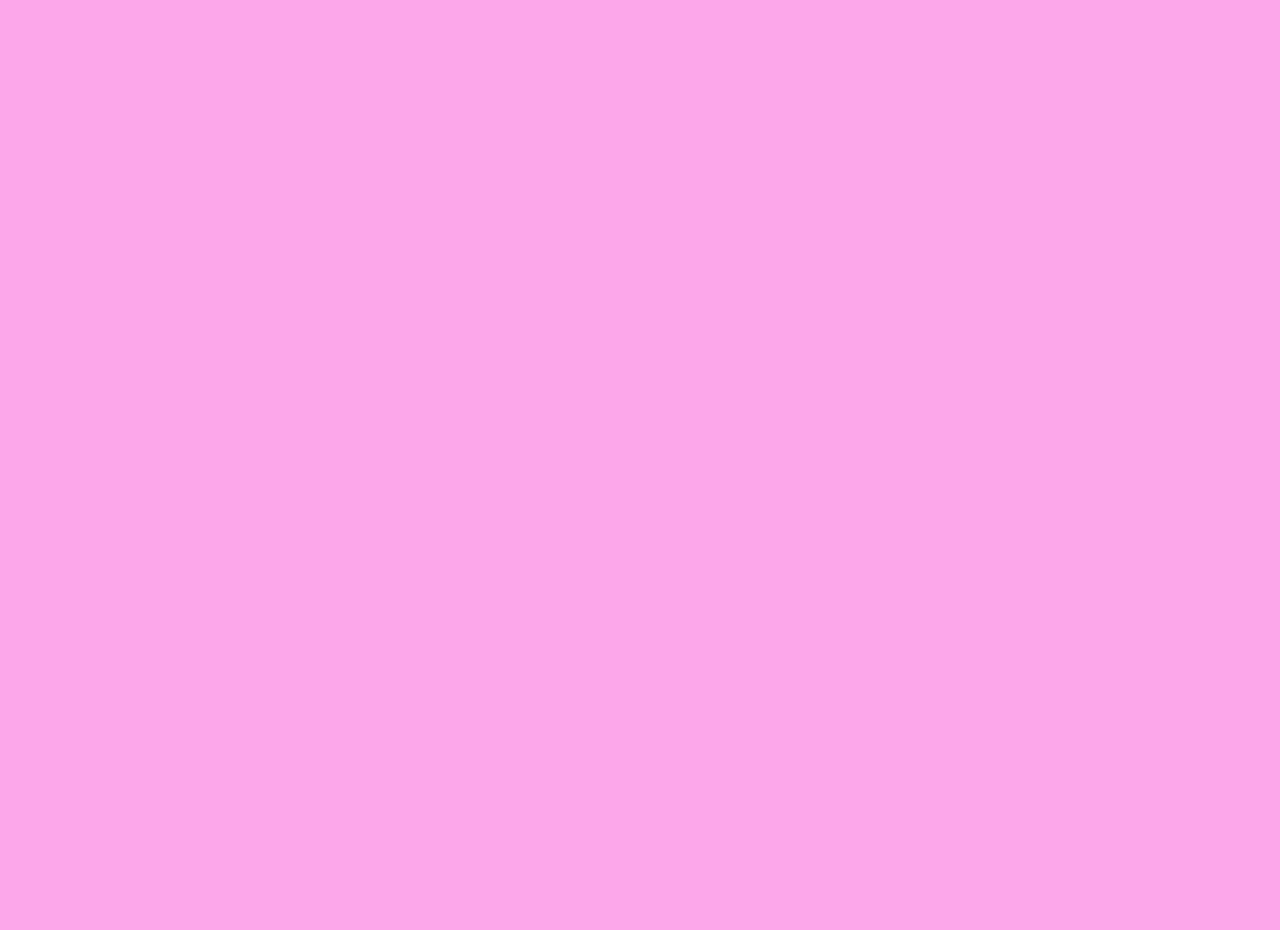
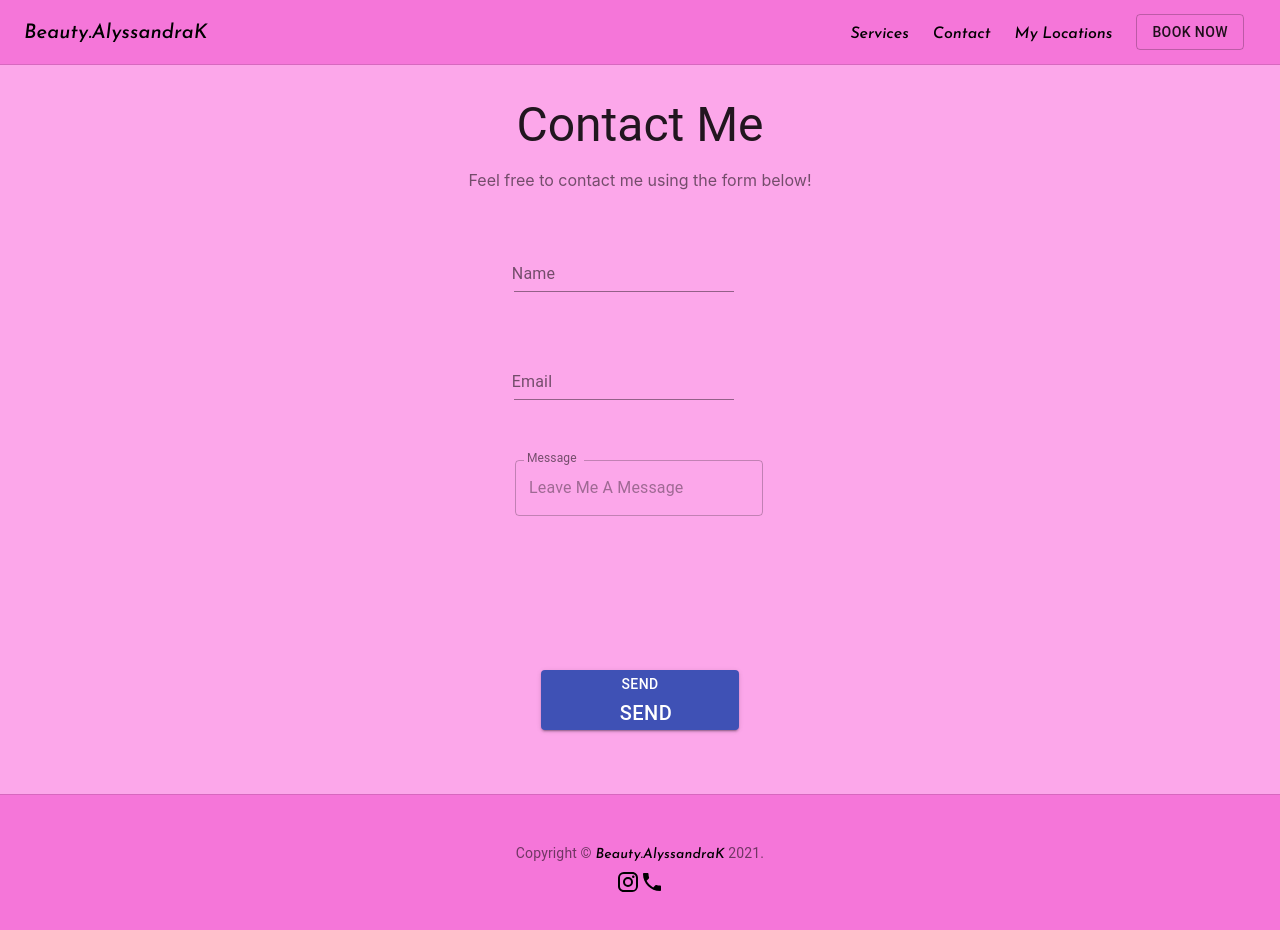
Before and after one commit to MarkKelly00/beauty.Alyssandrak, a React (Create React App) app: page /contact in a window 1280 px wide. Shown: the top 930 px of the page. Before the commit the page ends 800 px from the top, so only its background shows below. Built offline with nearby package versions, Linux system fonts and the light colour scheme.

Commit message:
created contact page

```diff
--- a/src/App.js
+++ b/src/App.js
@@ -2,6 +2,7 @@ import React from 'react';
 import { BrowserRouter as Router, Route, Switch } from 'react-router-dom';
 import Main from './pages/main';
 import Services from './pages/services';
+import Contact from './pages/contact';
 import MyLocation from './pages/location';
 
 
@@ -12,9 +13,9 @@ export default function App() {
       <Router>
         <Switch>
         <Route exact path='/' component={Main} />
-        <Route path='/services' component={Services} />
-        {/* <Route path='/brows' component={Brows} /> */}
-        <Route path='/location' component={MyLocation} />
+        <Route exact path='/services' component={Services} />
+        <Route exact path='/contact' component={Contact} />
+        <Route exact path='/location' component={MyLocation} />
         </Switch>
       </Router>
     </React.Fragment>
--- /dev/null
+++ b/src/components/contact/contact.component.jsx
@@ -0,0 +1,54 @@
+import React from "react";
+import { makeStyles } from "@material-ui/core/styles";
+import Button from '@material-ui/core/Button';
+import TextField from '@material-ui/core/TextField';
+import Icon from '@material-ui/core/Icon';
+
+
+const useStyles = makeStyles((theme) => ({
+    root: {
+      '& > *': {
+        margin: theme.spacing(1),
+        marginLeft: 'auto',
+        marginRight: 'auto',
+        width: '25ch',
+        display: 'block',
+        padding: 2,
+      },
+    },
+    button: {
+        height: 60,
+      },
+  }));
+
+export default function Form() {
+  const classes = useStyles();
+
+  return (
+      <form className={classes.root} noValidate autoComplete="off">
+      <TextField id="standard-basic" label="Name" variant="standard" />
+        <br /><br />
+        <TextField id="standard-basic" label="Email" variant="standard" />
+        <br /><br />
+        <TextField
+          id="outlined-full-width"
+          label="Message"
+          style={{ width: 250, height: 200 }}
+          placeholder="Leave Me A Message"
+          InputLabelProps={{
+            shrink: true,
+          }}
+          variant="outlined"
+        />
+                      <Button
+              variant="contained"
+              color="primary"
+              className={classes.button}
+              endIcon={<Icon>send</Icon>}
+            >
+              Send
+            </Button>
+        </form>
+
+  );
+}
--- a/src/components/header/header.component.jsx
+++ b/src/components/header/header.component.jsx
@@ -39,8 +39,8 @@ export default function Header() {
             <Link to="/services" variant="button" color="textPrimary" href="#" className={classes.link}>
               Services
             </Link>
-            <Link to="/brows" variant="button" color="textPrimary" href="#" className={classes.link}>
-              Brows
+            <Link to="/contact" variant="button" color="textPrimary" href="#" className={classes.link}>
+              Contact
             </Link>
             <Link to="/location" variant="button" color="textPrimary" href="#" className={classes.link}>
               My Locations
--- /dev/null
+++ b/src/components/hero/contact/contact-hero.component.jsx
@@ -0,0 +1,25 @@
+import React from 'react';
+import Container from '@material-ui/core/Container';
+import { makeStyles } from '@material-ui/core/styles';
+import Typography from '@material-ui/core/Typography';
+
+const useStyles = makeStyles((theme) =>({
+  heroContent: {
+    padding: theme.spacing(4, 0, 3),
+  }
+}));
+
+export default function Hero() {
+  const classes = useStyles();
+
+  return (
+    <Container maxWidth="sm" component="main" className={classes.heroContent}>
+    <Typography component="h3" variant="h3" align="center" color="textPrimary" gutterBottom>
+      Contact Me
+    </Typography>
+    <Typography variant="h7" align="center" color="textSecondary" component="p">
+    Feel free to contact me using the form below!
+    </Typography>
+  </Container>
+  );
+}
--- a/src/components/welcome-image/welcome.styles.scss
+++ b/src/components/welcome-image/welcome.styles.scss
@@ -1,7 +1,5 @@
 h1 {
-    font-family: 'Brush Script MT', cursive;
-    font-size: 42px;
+    font-family: 'Courier New', serif;
+    font-size: 40px;
     text-shadow: 2px 2px #ffffff;
 }
-
-// font-family: 'Times New Roman', serif;
--- /dev/null
+++ b/src/pages/contact.js
@@ -0,0 +1,23 @@
+import React, { useEffect } from "react";
+import Aos from 'aos';
+import Header from "../components/header/header.component";
+import Hero from '../components/hero/contact/contact-hero.component';
+import Form from '../components/contact/contact.component';
+import Footer from "../components/footer/footer";
+import 'aos/dist/aos.css';
+
+export default function Contact() {
+    useEffect(() => {
+        Aos.init({offset: 300, duration: 2000});
+      }, [])
+
+  return (
+    <React.Fragment>
+      <Header />
+      <Hero />
+      <br />
+      <Form />
+      <Footer />
+    </React.Fragment>
+  );
+}
```
Also changed, not shown: src/components/contact/contact.styles.scss (added), 1 other file (tests, documents, lock files or other folders).
